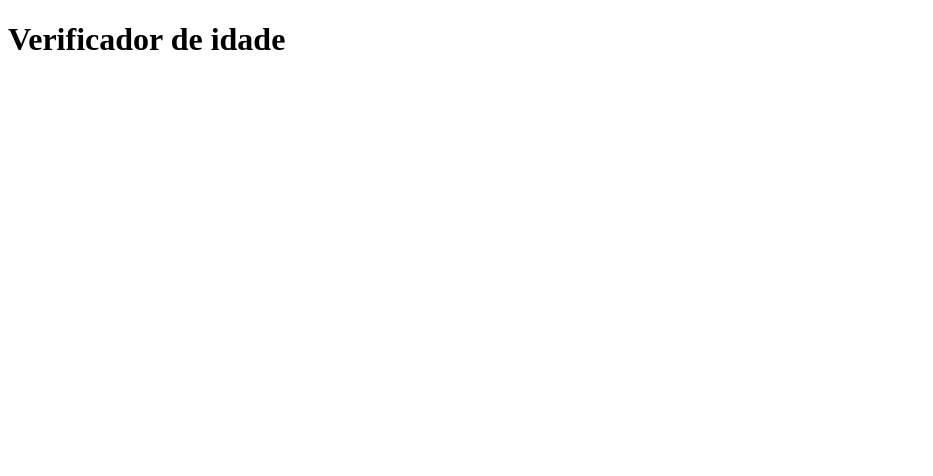
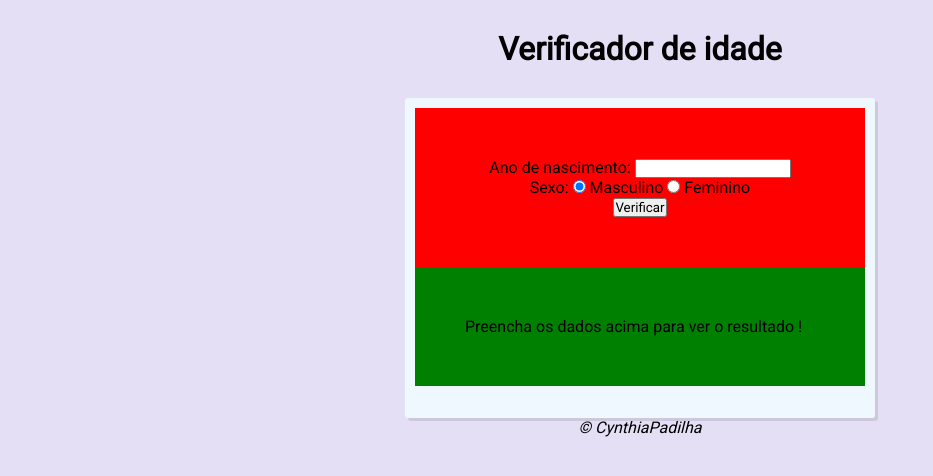
Before and after one commit to cynthiapadilha/verificador_de_idade, a plain HTML site: page index.html in a window 1280 px wide. Shown: the whole page, without its empty margins (0-933 px from the left). Drawn offline with Linux system fonts and the light colour scheme.

Commit message:
js e html finalizados

```diff
--- a/index.html
+++ b/index.html
@@ -3,9 +3,40 @@
 <head>
     <meta charset="UTF-8">
     <meta name="viewport" content="width=device-width, initial-scale=1.0">
+    <link rel="stylesheet" href="style/style.css">
     <title>Verificador de idade</title>
 </head>
 <body>
+    <header>
     <h1>Verificador de idade</h1>
+</header>
+<section >
+    <div id="secao1">
+        <p>Ano de nascimento:
+            <input type="number" name="txtano" id="txtano" min="0">
+        </p>
+        <p>Sexo:
+            <input type="radio" name="radsex" id="masc" checked>
+            <label for="masc">Masculino</label>
+            <input type="radio" name="radsex" id="fem">
+            <label for="fem">Feminino</label>
+        </p>
+        <p>
+            <input type="button" value="Verificar" onclick="verificar()">
+        </p>
+
+    </div>
+    <div id="res">
+        Preencha os dados acima para ver o resultado !
+
+    </div>
+    <div>
+        <!--<img src="style/homem.png" alt="" srcset="">-->
+    </div>
+</section>
+<footer>
+    <p>&copy; CynthiaPadilha</p>
+</footer>
+<script src="script.js"></script>
 </body>
 </html>
--- /dev/null
+++ b/script.js
@@ -0,0 +1,57 @@
+function verificar (){
+    var data = new Date()
+    var ano = data.getFullYear()
+    var fano = document.getElementById('txtano')
+    var res = document.getElementById('res')
+
+    if(fano.value.length == 0 || Number(fano.value) > ano){
+        window.alert ('[ERRO] Verifique os dados e tente novamente!')
+    }else {
+        var fsex = document.getElementsByName('radsex')
+        var idade = ano - Number(fano.value)
+        var genero = ''
+        var img = document.createElement('img')
+        img.setAttribute('id','foto')
+        if(fsex[0].checked){
+            genero = 'Homem'
+            if (idade >=0 && idade < 10){
+                //Criança
+                img.setAttribute('src','style/bebem.png')
+            }else if (idade < 21){
+                //jovem
+                img.setAttribute('src','style/menino.png')
+            }else if (idade < 50){
+                //Adulto
+                img.setAttribute('src','style/homem.png')
+            } else {
+                //idoso
+                img.setAttribute('src','style/idoso.png')
+            }
+
+        }else if (fsex[1].checked){
+            genero = 'Mulher'
+            if (idade >=0 && idade < 10){
+                //Criança
+                img.setAttribute('src','style/bebef.png')
+            }else if (idade < 21){
+                //jovem
+                img.setAttribute('src','style/menina.png')
+            }else if (idade < 50){
+                //Adulto
+                img.setAttribute('src','style/mulher.png')
+            } else {
+                //idoso
+                img.setAttribute('src','style/idosa.png')
+            }
+        }
+
+
+        res.style.textAlign='center'
+        res.innerHTML = `Detectamos ${genero} com ${idade} anos.`
+        res.appendChild(img)
+    }
+
+
+
+
+}
--- /dev/null
+++ b/style/style.css
@@ -0,0 +1,46 @@
+@import url('https://fonts.googleapis.com/css2?family=Roboto&display=swap');
+*{
+    padding: 0;
+    margin: 0;
+    font-family:'Roboto', sans-serif;
+}
+body{
+    background-color: rgba(187, 175, 231, 0.39);
+    height: 100vh;
+
+}
+
+header h1{
+    text-align: center;
+    padding: 30px;
+    /*color:white;*/
+}
+section{
+    background-color: aliceblue;
+    padding: 10px;
+    height: 300px;
+    width: 450px;
+    margin:auto;
+    border-radius: 3px;
+    box-shadow: 3px 3px rgba(0, 0, 0, 0.103);
+
+}
+section #secao1 {
+   background-color: red;
+   padding: 50px;
+   text-align: center;
+
+
+}
+
+#res {
+    background-color: green;
+    padding: 50px;
+
+}
+
+ footer{
+    text-align: center;
+    /*color:white;*/
+    font-style: italic;
+ }
```
Also changed, not shown: style/bebef.png (added), style/bebem.png (added), style/homem.png (added), style/idosa.png (added), style/idoso.png (added), style/menina.png (added), style/menino.png (added), style/mulher.png (added).
